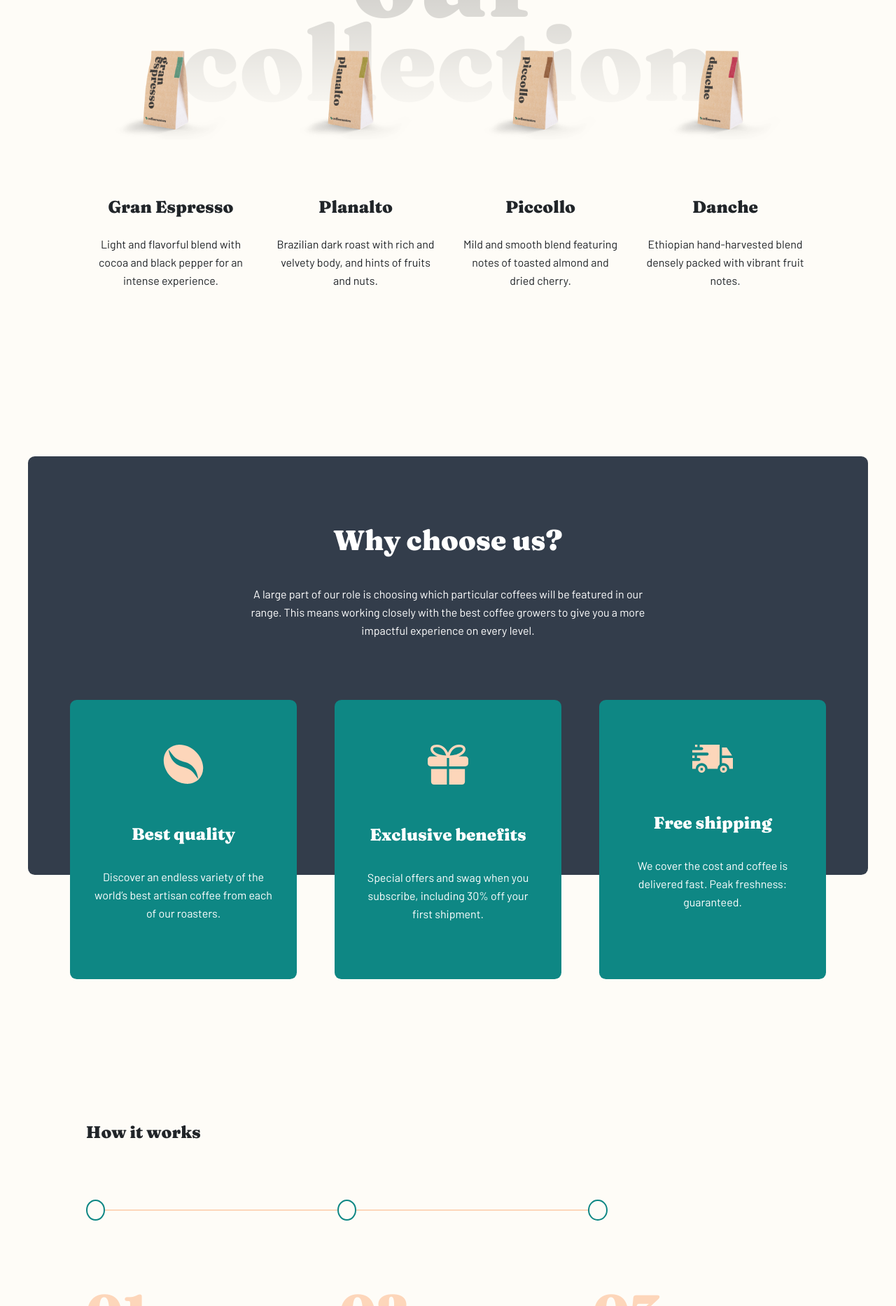
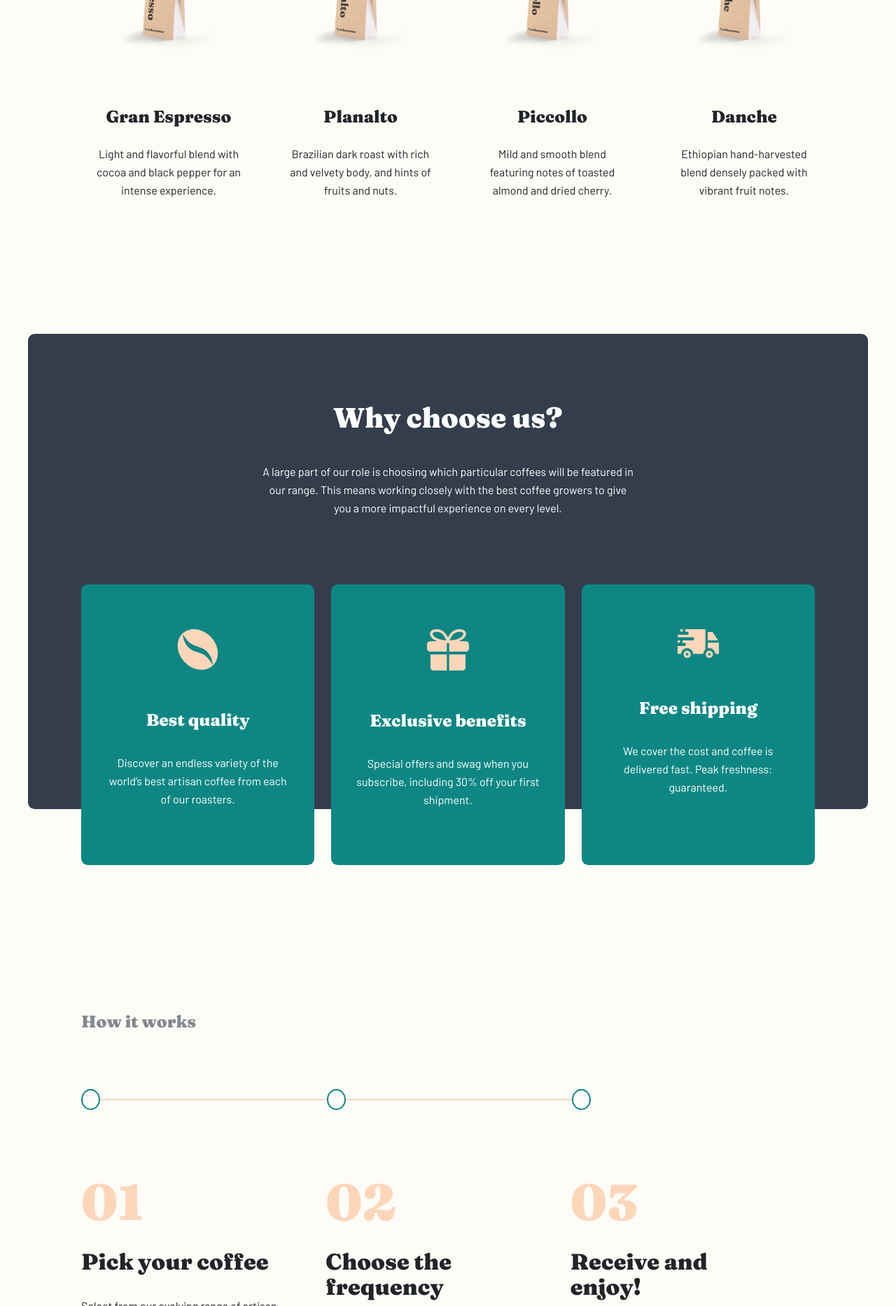
Before and after one commit to KennethPWebDevelopment/Coffee-Roasters-Website, a plain HTML site: page index.html in a window 1280 px wide. Shown: the part 934-2800 px from the top of the page at 70% size. Drawn offline with nearby package versions, Linux system fonts and the light colour scheme.

Commit message:
update css for destkop version of INDEX.html

```diff
--- a/index.html
+++ b/index.html
@@ -1,5 +1,6 @@
 <!DOCTYPE html>
 <html lang="en">
+
 <head>
   <meta charset="UTF-8">
   <meta name="viewport" content="width=device-width, initial-scale=1.0">
@@ -8,14 +9,17 @@
   <!-- Google Fonts -->
   <link rel="preconnect" href="https://fonts.googleapis.com">
   <link rel="preconnect" href="https://fonts.gstatic.com" crossorigin>
-  <link href="https://fonts.googleapis.com/css2?family=Barlow:wght@400;700&family=Fraunces:wght@900&display=swap" rel="stylesheet">
+  <link href="https://fonts.googleapis.com/css2?family=Barlow:wght@400;700&family=Fraunces:wght@900&display=swap"
+    rel="stylesheet">
   <!-- Bootstrap -->
-  <link href="https://cdn.jsdelivr.net/npm/bootstrap@5.0.2/dist/css/bootstrap.min.css" rel="stylesheet" integrity="sha384-EVSTQN3/azprG1Anm3QDgpJLIm9Nao0Yz1ztcQTwFspd3yD65VohhpuuCOmLASjC" crossorigin="anonymous">
+  <link href="https://cdn.jsdelivr.net/npm/bootstrap@5.0.2/dist/css/bootstrap.min.css" rel="stylesheet"
+    integrity="sha384-EVSTQN3/azprG1Anm3QDgpJLIm9Nao0Yz1ztcQTwFspd3yD65VohhpuuCOmLASjC" crossorigin="anonymous">
   <!-- CSS -->
   <link rel="stylesheet" href="style.css">
   <!-- Title -->
   <title>Coffeeroasters subscription site - Home</title>
 </head>
+
 <body>
 
   <!-- Nav -->
@@ -46,7 +50,7 @@
   <!-- Header -->
 
   <header id="header" class="container-fluid container1">
-  <div class="container-fluid container2">
+    <div class="container-fluid">
       <div id="headerHeading">
 
         <h1>Great coffee made simple.</h1>
@@ -63,36 +67,46 @@
   <!-- Section 1 -->
 
   <section id="section1" class="container-fluid container1">
-  <div class="container-fluid container2">
+
     <h2 id="titleAlternateBig">our collection</h2>
-  </div>
 
-  <div id="coffeeSection" class="container-fluid container2">
-
+    <div id="coffeeSection" class="container-fluid">
+      <div class="row">
+        <div class="col-lg-3">
           <div class="coffeeCard">
             <img src="assets/home/desktop/image-gran-espresso.png" class="coffeeImages" alt="">
             <h4>Gran Espresso</h4>
             <p>Light and flavorful blend with cocoa and black pepper for an intense experience.</p>
           </div>
 
+        </div>
+        <div class="col-lg-3">
           <div class="coffeeCard">
             <img src="assets/home/desktop/image-planalto.png" class="coffeeImages" alt="">
             <h4>Planalto</h4>
             <p>Brazilian dark roast with rich and velvety body, and hints of fruits and nuts.</p>
           </div>
 
+        </div>
+        <div class="col-lg-3">
           <div class="coffeeCard">
             <img src="assets/home/desktop/image-piccollo.png" class="coffeeImages" alt="">
             <h4>Piccollo</h4>
             <p>Mild and smooth blend featuring notes of toasted almond and dried cherry.</p>
           </div>
 
+        </div>
+        <div class="col-lg-3">
           <div class="coffeeCard">
             <img src="assets/home/desktop/image-danche.png" class="coffeeImages" alt="">
             <h4>Danche</h4>
             <p>Ethiopian hand-harvested blend densely packed with vibrant fruit notes.</p>
           </div>
+
         </div>
+      </div>
+    </div>
+
   </section>
 
 
@@ -105,34 +119,45 @@
         in our range. This means working closely with the best coffee growers to give
         you a more impactful experience on every level.</p>
     </div>
+    <div id="section2CardSection">
 
-  <div id="section2CardSection" class="container-fluid container2">
-
+      <div class="container-fluid">
+        <div class="row">
+          <div class="section2-card-col col-lg-4">
             <div class="section2Card">
               <img src="assets/home/desktop/icon-coffee-bean.svg" class="section2Icons" alt="">
               <h4>Best quality</h4>
               <p>Discover an endless variety of the world’s best artisan coffee from each of our roasters.</p>
             </div>
+          </div>
 
+          <div class="section2-card-col col-lg-4">
             <div class="section2Card">
               <img src="assets/home/desktop/icon-gift.svg" class="section2Icons" alt="">
               <h4>Exclusive benefits</h4>
               <p>Special offers and swag when you subscribe, including 30% off your first shipment.</p>
             </div>
+          </div>
 
+          <div class="section2-card-col col-lg-4">
             <div class="section2Card">
               <img src="assets/home/desktop/icon-truck.svg" class="section2Icons" alt="">
               <h4>Free shipping</h4>
               <p>We cover the cost and coffee is delivered fast. Peak freshness: guaranteed.</p>
             </div>
           </div>
+        </div>
+      </div>
+    </div>
   </section>
+
+
 
 
   <!-- Section 3 -->
 
 <section id="section3" class="container-fluid container1">
-<div class="container-fluid container2">
+<div class="container-fluid">
 
 
   <h4>How it works</h4>
@@ -163,6 +188,9 @@
 
   <div id="section3CardSection">
 
+    <div class="container-fluid">
+      <div class="row">
+        <div class="col-lg-4">
           <div class="section3Card">
             <h1>01</h1>
             <h3>Pick your coffee</h3>
@@ -171,6 +199,9 @@
               every month for you to try out.</p>
           </div>
 
+        </div>
+
+        <div class="col-lg-4">
           <div class="section3Card">
             <h1>02</h1>
             <h3>Choose the frequency</h3>
@@ -178,11 +209,17 @@
               Pause, skip or cancel your subscription with no commitment through our online portal.</p>
           </div>
 
+        </div>
+
+        <div class="col-lg-4">
           <div class="section3Card">
             <h1>03</h1>
             <h3>Receive and enjoy!</h3>
             <p>We ship your package within 48 hours, freshly roasted. Sit back and enjoy award-winning
               world-class coffees curated to provide a distinct tasting experience.</p>
+          </div>
+        </div>
+      </div>
     </div>
 
 </div>
@@ -228,6 +265,9 @@
 </footer>
 
   <!-- Bootstrap JS -->
-  <script src="https://cdn.jsdelivr.net/npm/bootstrap@5.0.2/dist/js/bootstrap.bundle.min.js" integrity="sha384-MrcW6ZMFYlzcLA8Nl+NtUVF0sA7MsXsP1UyJoMp4YLEuNSfAP+JcXn/tWtIaxVXM" crossorigin="anonymous"></script>
+  <script src="https://cdn.jsdelivr.net/npm/bootstrap@5.0.2/dist/js/bootstrap.bundle.min.js"
+    integrity="sha384-MrcW6ZMFYlzcLA8Nl+NtUVF0sA7MsXsP1UyJoMp4YLEuNSfAP+JcXn/tWtIaxVXM"
+    crossorigin="anonymous"></script>
 </body>
+
 </html>
--- a/style.css
+++ b/style.css
@@ -22,11 +22,7 @@ body {
 /* Containers */
 
 .container1 {
-    max-width: 1300px;
-}
-
-.container2 {
-    width: 90%;
+    max-width: 1440px;
 }
 
 /* Typography */
@@ -35,11 +31,11 @@ body {
     font-size: 150px;
     line-height: 120px;
     text-align: center;
+    margin: 8rem auto 0rem auto;
     opacity: 0.25;
     background: linear-gradient(180deg, black 0%, #FEFCF7 100%);
     -webkit-text-fill-color: transparent;
     -webkit-background-clip: text;
-    padding: 2.1% 2%;
 }
 
 h1,h2,h3,h4 {
@@ -98,25 +94,24 @@ button:hover {
 
 /* Header */
 
-header {
+#header {
     background-image: url('assets/home/desktop/image-hero-coffeepress.jpg');
     background-position: center;
     background-repeat: no-repeat;
     background-size: cover;
     color: white;
     border-radius: 0.6em;
-    margin: 2% 0% 9% 0%;
-    padding: 100px;
+    padding: 6rem 4rem;
 }
 
 
 #headerHeading {
-    width: 50%;
+    width: 60%;
 }
 
 #headerHeading p {
-    width: 70%;
-    margin: 8% 0% 8% 0%;
+    margin: 2rem 0rem 3rem 0rem;
+    width: 80%;
 }
 
 /* Section 1 */
@@ -127,7 +122,6 @@ header {
 
 .coffeeCard {
     text-align: center;
-    width: 33%;
     padding: 0rem 1rem 0rem 1rem;
 }
 
@@ -141,10 +135,9 @@ header {
 }
 
 #coffeeSection {
-    display: flex;
+    padding: 0rem 4rem;
     position: absolute;
-    top: 65%;
-    left: 5%;
+    bottom: -19rem;
 }
 
 /* Section 2  */
@@ -153,9 +146,9 @@ header {
     background-color: var(--dark-grey-blue);
     color: white;
     margin-top: 30rem;
-    margin-bottom: 22rem;
+    margin-bottom: 18rem;
     border-radius: 0.6em;
-    padding: 6rem 0rem 20rem 0rem;
+    padding: 6rem 4rem 0rem 4rem;
     position: relative;
 }
 
@@ -170,17 +163,17 @@ header {
 }
 
 #section2CardSection {
+    position: relative;
+    top: 5rem;
+}
+
+.section2-card-col {
+    align-items: stretch;
     display: flex;
-    justify-content: space-between;
-    padding: 0px;
-    position: absolute;
-    bottom:  -25%;
-    left: 5%;
 }
 
 .section2Card {
     background-color: var(--dark-cyan);
-    width: 30%;
     border-radius: 0.6em;
     text-align: center;
     padding: 4rem 2rem;
@@ -200,9 +193,10 @@ header {
 #section3 {
     position: relative;
     margin-bottom: 12%;
+    padding: 0rem 4rem 0rem 4rem;
 }
 
-#section3 > h4 {
+#section3 > div > h4 {
     color: var(--grey)
 }
 
@@ -214,7 +208,7 @@ header {
     display: flex;
     justify-content: space-between;
     align-items: center;
-    width: 72%;
+    width: 69.5%;
     margin: 5rem 0rem;
 }
 
@@ -236,8 +230,12 @@ header {
     justify-content: space-between;
 }
 
+#section3CardSection > .container-fluid > .row>* {
+    padding-left: 0px;
+    padding-right: 3rem;
+}
+
 .section3Card {
-    width: 30%;
     border-radius: 0.6rem;
     padding: 0rem 0rem 2rem 0rem;
 }
```
Lines whose indentation alone changed are shown as unchanged.
